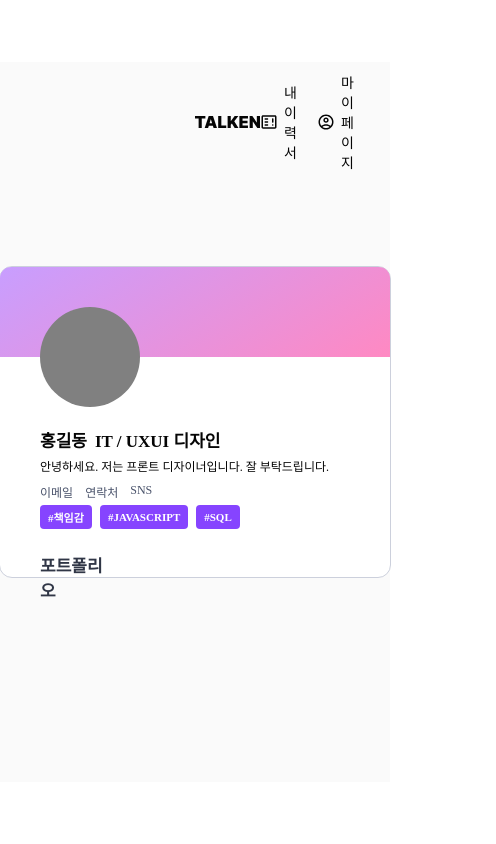
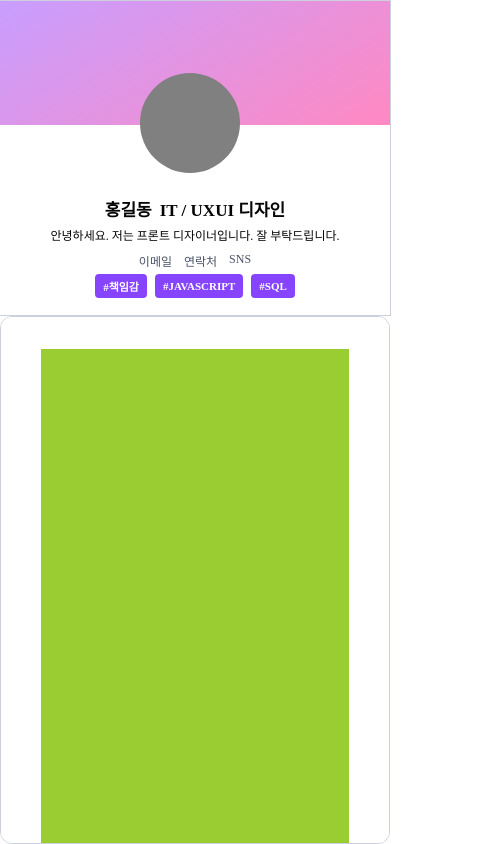
Before and after one commit to starting-front/gunyongbok, a React (Vite) app: page /myportfolio in a window 390 px wide. Shown: the whole page, 496 px wide, since content can reach past the window. Built offline with nearby package versions, Linux system fonts and the light colour scheme.

Commit message:
feat: 프로필과 포토폴리오 부분 모바일 반응형 구현 - v1 포토폴리오 스크롤시 유저 프로필 부분 사라지는거 구현 예정

```diff
--- a/src/components/Header/Header.tsx
+++ b/src/components/Header/Header.tsx
@@ -13,8 +13,9 @@ const HeaderBox = styled.div`
   display: flex;
   justify-content: space-between;
   align-items: center;
-  position: absolute;
-  top: 1vh;
+  @media (max-width: 599px) {
+    display: none;
+  }
 `;
 
 const BtnBox = styled.div`
--- a/src/components/Profile/ProfileColorBox.tsx
+++ b/src/components/Profile/ProfileColorBox.tsx
@@ -10,6 +10,10 @@ const ColorBox = styled.div`
   position: absolute;
   top: 0;
   z-index: 1;
+  @media (max-width: 599px) {
+    max-height: 124px;
+    border-radius: 0;
+  }
 `;
 
 const ProfileColorBox = () => {
--- a/src/components/Profile/ProfileContainer.tsx
+++ b/src/components/Profile/ProfileContainer.tsx
@@ -13,6 +13,9 @@ const Container = styled.div`
   gap: 20px;
   position: absolute;
   bottom: 0;
+  @media (max-width: 599px) {
+    padding: 0;
+  }
 `;
 
 const InfoWrapper = styled.div`
@@ -25,6 +28,13 @@ const InfoWrapper = styled.div`
   position: absolute;
   left: 40px;
   bottom: 48px;
+  @media (max-width: 599px) {
+    width: 100%;
+    position: absolute;
+    left: 0;
+    bottom: 2vh;
+    align-items: center;
+  }
 `;
 
 const TabWrapper = styled.div`
@@ -36,6 +46,9 @@ const TabWrapper = styled.div`
   bottom: -3px;
   display: flex;
   flex-direction: column;
+  @media (max-width: 599px) {
+    display: none;
+  }
 `;
 
 const TabText = styled.div`
--- a/src/components/Profile/UserInfoBox.tsx
+++ b/src/components/Profile/UserInfoBox.tsx
@@ -6,6 +6,9 @@ const InfoBox = styled.div`
   display: flex;
   flex-direction: column;
   gap: 8px;
+  @media (max-width: 599px) {
+    align-items: center;
+  }
 `;
 
 const NameBox = styled.div`
--- a/src/index.css
+++ b/src/index.css
@@ -15,6 +15,7 @@ body {
 
 #root {
   width: 100%;
+  height: 100%;
   display: flex;
   justify-content: center;
   align-items: center;
--- a/src/pages/Portfolio/Portfolio.tsx
+++ b/src/pages/Portfolio/Portfolio.tsx
@@ -2,6 +2,8 @@ import { styled } from 'styled-components';
 
 // Header
 import Header from '../../components/Header/Header';
+
+// User Info
 import ProfileColorBox from '../../components/Profile/ProfileColorBox';
 import ProfileContainer from '../../components/Profile/ProfileContainer';
 
@@ -16,6 +18,11 @@ const TopContainer = styled.div`
   justify-content: center;
   align-items: center;
   position: relative;
+  @media (max-width: 599px) {
+    width: 100%;
+    max-height: 100vh;
+    background-color: #fff;
+  }
 `;
 
 const ProfileWrapper = styled.div`
@@ -29,6 +36,13 @@ const ProfileWrapper = styled.div`
   border-radius: 13px;
   border: 1px solid #ccd0dc;
   background: #fff;
+  margin-bottom: 2vh;
+  @media (max-width: 599px) {
+    width: 100%;
+    max-height: 314px;
+    border-radius: 0;
+    margin-bottom: 0;
+  }
 `;
 
 const ProfileImg = styled.div`
@@ -40,6 +54,39 @@ const ProfileImg = styled.div`
   top: 40px;
   left: 40px;
   z-index: 2;
+  @media (max-width: 599px) {
+    top: 23%;
+    left: 36%;
+  }
+`;
+
+const PortfolioWrapper = styled.div`
+  width: 100%;
+  max-width: 880px;
+  max-height: 310px;
+  padding: 32px 40px;
+  box-sizing: border-box;
+  gap: 20px;
+  border-radius: 12px;
+  border: 1px solid #ccd0dc;
+  background: #fff;
+  overflow: auto;
+  @media (max-width: 599px) {
+    width: 100vw;
+    height: 100%;
+    max-height: calc(100vh - 314px);
+  }
+`;
+
+// 개발용
+const DemoList = styled.div`
+  width: 100%;
+  max-width: 800px;
+  height: 226px;
+  background-color: yellowgreen;
+  @media (max-width: 599px) {
+    height: 200vh;
+  }
 `;
 
 const Portfolio = () => {
@@ -51,6 +98,10 @@ const Portfolio = () => {
         <ProfileColorBox />
         <ProfileContainer />
       </ProfileWrapper>
+      <PortfolioWrapper>
+        <DemoList></DemoList>
+        <DemoList></DemoList>
+      </PortfolioWrapper>
     </TopContainer>
   );
 };
```
